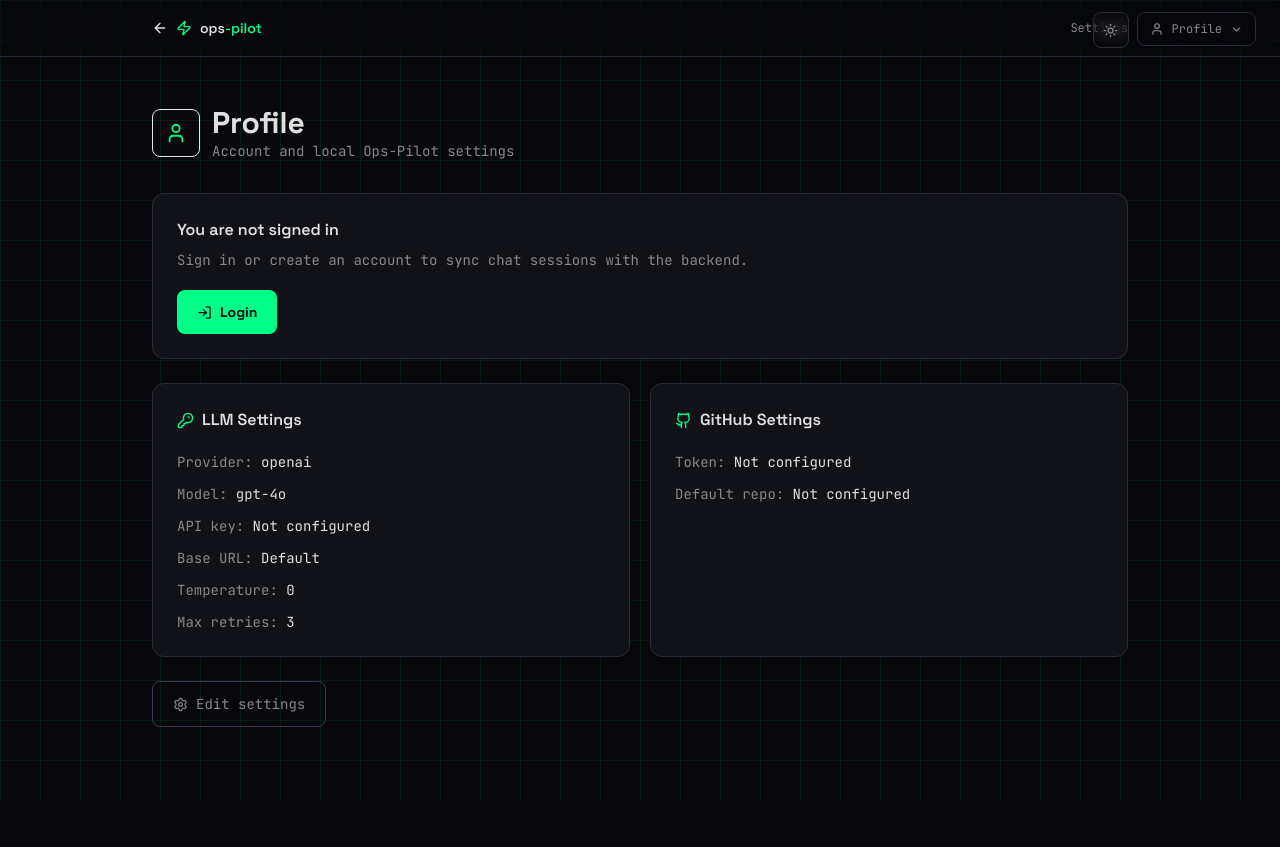
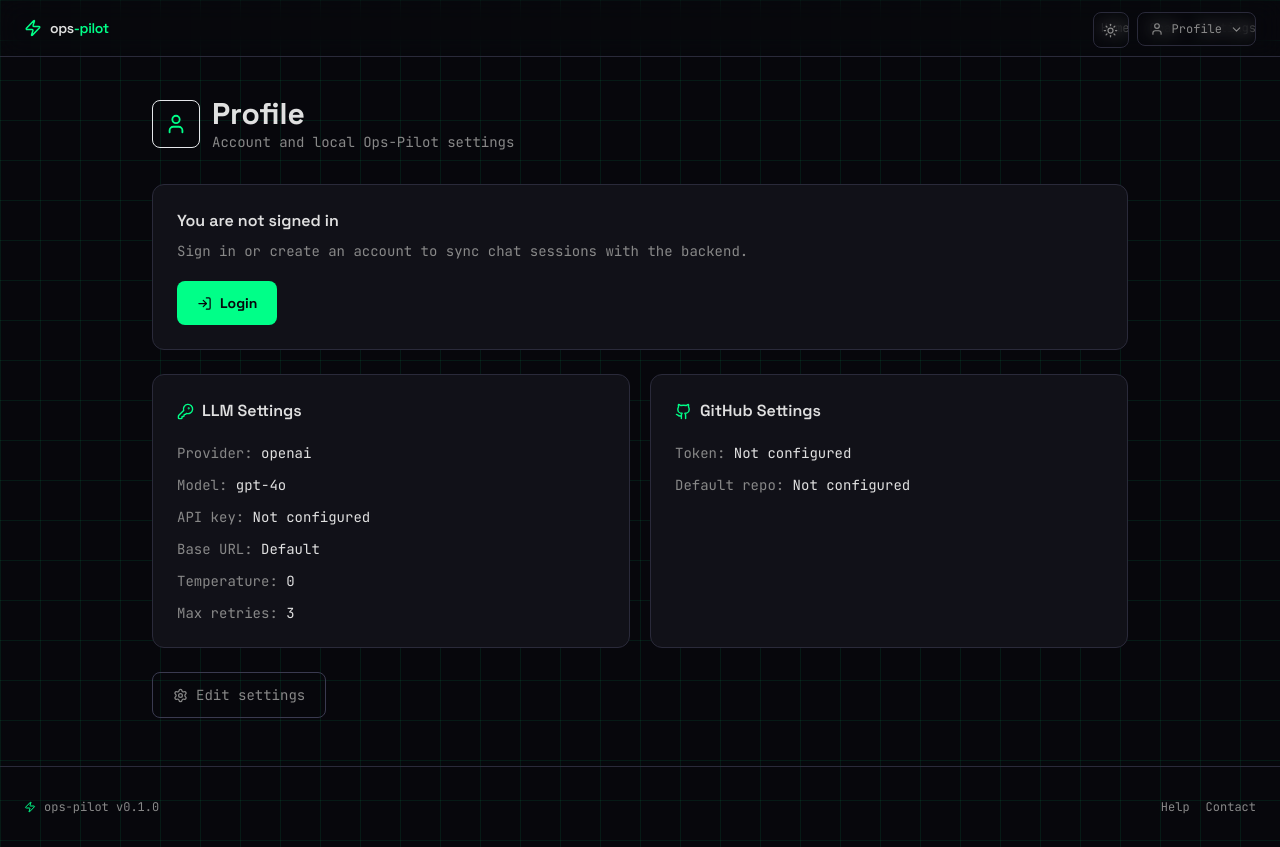
Before and after one commit to Khaledayman9/ops-pilot, a Next.js app in the folder frontend/: page /profile in a window 1280 px wide. Before the commit the page ends 800 px from the top, so only its background shows below. Built offline with nearby package versions, Linux system fonts and the light colour scheme.

Commit message:
chore: final fixes for UI and Readme

```diff
--- a/frontend/app/components/PageFooter.tsx
+++ b/frontend/app/components/PageFooter.tsx
@@ -1,7 +1,12 @@
+"use client";
+
 import Link from "next/link";
 import { Zap } from "lucide-react";
+import { usePathname } from "next/navigation";
 
 export default function PageFooter() {
+  const pathname = usePathname();
+
   return (
     <footer className="border-t border-border-1 py-8">
       <div className="max-w-7xl mx-auto px-6 flex flex-wrap gap-4 items-center justify-between text-xs text-chrome-dim font-mono">
@@ -10,12 +15,19 @@
           ops-pilot v0.1.0
         </div>
         <div className="flex items-center gap-4">
-          <Link href="/help" className="hover:text-plasma transition-colors">
-            Help
-          </Link>
-          <Link href="/contact" className="hover:text-plasma transition-colors">
-            Contact
-          </Link>
+          {pathname !== "/help" && (
+            <Link href="/help" className="hover:text-plasma transition-colors">
+              Help
+            </Link>
+          )}
+          {pathname !== "/contact" && (
+            <Link
+              href="/contact"
+              className="hover:text-plasma transition-colors"
+            >
+              Contact
+            </Link>
+          )}
         </div>
       </div>
     </footer>
--- a/frontend/app/components/ProfileMenu.tsx
+++ b/frontend/app/components/ProfileMenu.tsx
@@ -1,27 +1,50 @@
 "use client";
 
-import { useEffect, useState } from "react";
+import { useEffect, useRef, useState } from "react";
 import Link from "next/link";
-import { ChevronDown, LogIn, Moon, Settings, Sun, User } from "lucide-react";
-import { getAccessToken } from "../lib/apis";
+import {
+  ChevronDown,
+  LogIn,
+  LogOut,
+  Moon,
+  Settings,
+  Sun,
+  User,
+} from "lucide-react";
+import { getAccessToken, clearTokens } from "../lib/apis";
+import { useRouter } from "next/navigation";
 
 export default function ProfileMenu() {
   const [open, setOpen] = useState(false);
   const [authed, setAuthed] = useState(false);
   const [theme, setTheme] = useState<"dark" | "light">("dark");
+  const router = useRouter();
 
   useEffect(() => {
+    function syncAuth() {
       setAuthed(Boolean(getAccessToken()));
+    }
+    syncAuth();
+    const interval = setInterval(syncAuth, 1000);
+    return () => clearInterval(interval);
+  }, []);
 
+  useEffect(() => {
     const savedTheme =
       typeof window !== "undefined"
         ? localStorage.getItem("ops-pilot-theme")
         : null;
     const initialTheme = savedTheme === "light" ? "light" : "dark";
-
     setTheme(initialTheme);
     document.documentElement.dataset.theme = initialTheme;
   }, []);
+
+  function handleLogout() {
+    clearTokens();
+    setAuthed(false);
+    setOpen(false);
+    router.push("/login");
+  }
 
   function toggleTheme() {
     setTheme((current) => {
@@ -57,6 +80,7 @@
         {open && (
           <div className="absolute right-0 mt-2 w-48 bg-surface-1 border border-border-1 rounded-lg p-2 shadow-xl">
             {authed ? (
+              <>
                 <Link
                   href="/profile"
                   className="flex items-center gap-2 px-3 py-2 rounded text-xs font-mono text-chrome-dim hover:bg-surface-2 hover:text-plasma"
@@ -64,6 +88,14 @@
                   <User size={13} />
                   View profile
                 </Link>
+                <button
+                  onClick={handleLogout}
+                  className="w-full flex items-center gap-2 px-3 py-2 rounded text-xs font-mono text-chrome-dim hover:bg-surface-2 hover:text-ember transition-colors"
+                >
+                  <LogOut size={13} />
+                  Logout
+                </button>
+              </>
             ) : (
               <Link
                 href="/login"
--- a/frontend/app/profile/page.tsx
+++ b/frontend/app/profile/page.tsx
@@ -3,17 +3,10 @@
 import { useEffect, useState } from "react";
 import Link from "next/link";
 import { motion } from "framer-motion";
-import {
-  ArrowLeft,
-  Github,
-  KeyRound,
-  LogIn,
-  LogOut,
-  Settings,
-  User,
-  Zap,
-} from "lucide-react";
+import { Github, KeyRound, LogIn, LogOut, Settings, User } from "lucide-react";
 import { clearTokens, getAccessToken, getMe, UserPublic } from "../lib/apis";
+import NavBar from "../components/NavBar";
+import PageFooter from "../components/PageFooter";
 
 type LLMConfig = {
   provider: string;
@@ -83,29 +76,10 @@
   }
 
   return (
-    <div className="min-h-screen bg-void grid-bg text-chrome">
-      <nav className="border-b border-border-1 bg-void/80 backdrop-blur-md">
-        <div className="max-w-5xl mx-auto px-6 h-14 flex items-center justify-between">
-          <Link
-            href="/chat"
-            className="flex items-center gap-2 hover:text-plasma transition-colors"
-          >
-            <ArrowLeft size={16} />
-            <Zap size={16} className="text-plasma" />
-            <span className="font-display font-semibold text-sm">
-              ops<span className="text-plasma">-pilot</span>
-            </span>
-          </Link>
-          <Link
-            href="/settings"
-            className="text-xs font-mono text-chrome-dim hover:text-plasma transition-colors"
-          >
-            Settings
-          </Link>
-        </div>
-      </nav>
+    <div className="min-h-screen bg-void grid-bg text-chrome flex flex-col">
+      <NavBar variant="inner" />
 
-      <main className="max-w-5xl mx-auto px-6 py-12">
+      <main className="flex-1 max-w-5xl mx-auto w-full px-6 py-12 pt-24">
         <motion.div
           initial={{ opacity: 0, y: 16 }}
           animate={{ opacity: 1, y: 0 }}
@@ -230,6 +204,7 @@
           </Link>
         </motion.div>
       </main>
+      <PageFooter />
     </div>
   );
 }
```
Also changed, not shown: 2 other files (tests, documents, lock files or other folders). Lines whose indentation alone changed are shown as unchanged.
